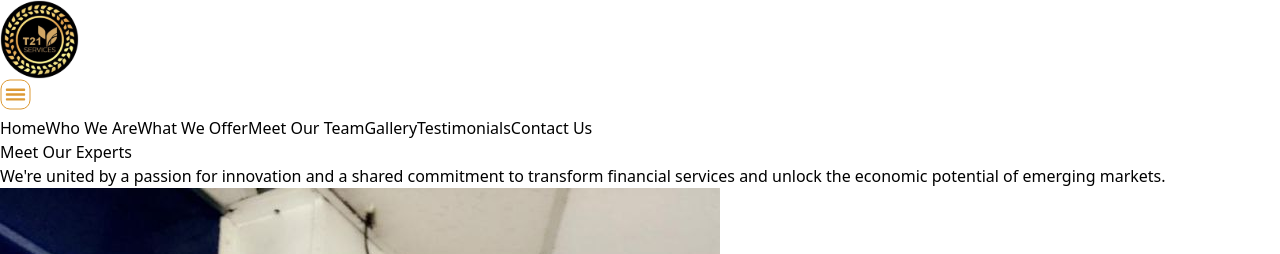
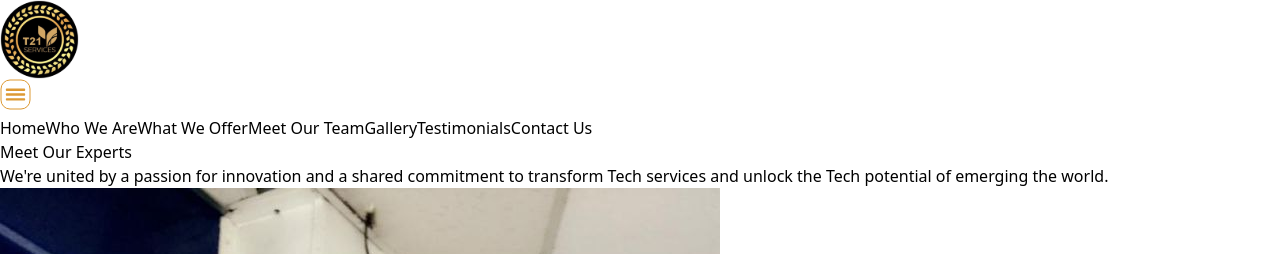
Before and after one commit to 123ol/t21services, a React (Vite) app: page /term in a window 1280 px wide. Shown: the top 254 px of the page. Built offline with nearby package versions, Linux system fonts and the light colour scheme.

Commit message:
first commit108

```diff
--- a/src/Navbar.jsx
+++ b/src/Navbar.jsx
@@ -127,21 +127,21 @@ const Navbar = () => {
               What We Offer
             </a>
             <hr className="bg-black h-[1px] w-[90%]"/>
-            <a href="#" className="text-gray-800  px-4 py-2 rounded-lg hover:text-yellow-600  transition duration-300 ease-in-out" onClick={toggleMobileMenu}>
+            <Link to='/term' className="text-gray-800  px-4 py-2 rounded-lg hover:text-yellow-600  transition duration-300 ease-in-out" onClick={toggleMobileMenu}>
               Meet Our Team
-            </a>
+            </Link>
             <hr className="bg-black h-[1px] w-[90%]"/>
             <Link to='/gallery'  className="text-gray-800 px-4 py-2 rounded-lg hover:text-yellow-600 transition duration-300 ease-in-out" onClick={toggleMobileMenu}>
               Gallery
             </Link>
             <hr className="bg-black h-[1px] w-[90%]"/>
-            <a href="#" className="text-gray-800  px-4 py-2 rounded-lg hover:text-yellow-600 transition duration-300 ease-in-out" onClick={toggleMobileMenu}>
+            <Link to='/testimonials' className="text-gray-800  px-4 py-2 rounded-lg hover:text-yellow-600 transition duration-300 ease-in-out" onClick={toggleMobileMenu}>
             Testimonials
-            </a>
+            </Link>
             <hr className="bg-black h-[1px] w-[90%] "/>
-            <a href="#Contact" className="bg-yellow-600 text-white w-[80%] text-center px-6 py-2 rounded-lg hover:bg-yellow-700 transition duration-300 ease-in-out" onClick={toggleMobileMenu}>
+            <Link to='/contact' className="bg-yellow-600 text-white w-[80%] text-center px-6 py-2 rounded-lg hover:bg-yellow-700 transition duration-300 ease-in-out" onClick={toggleMobileMenu}>
               Contact Us
-            </a>
+            </Link>
           </div>
         </div>
       )}
--- a/src/Term.jsx
+++ b/src/Term.jsx
@@ -55,7 +55,7 @@ const Term = () => {
         Meet Our Experts
       </h2>
       <p className="text-center max-w-[40rem] mx-auto text-gray-600 mb-8">
-        We're united by a passion for innovation and a shared commitment to transform financial services and unlock the economic potential of emerging markets.
+        We're united by a passion for innovation and a shared commitment to transform Tech services and unlock the Tech potential of emerging the world.
       </p>
       <div className="grid grid-cols-2 sm:grid-cols-2 md:grid-cols-3 lg:grid-cols-3 gap-8 ">
         {experts.map((expert, index) => (
```
